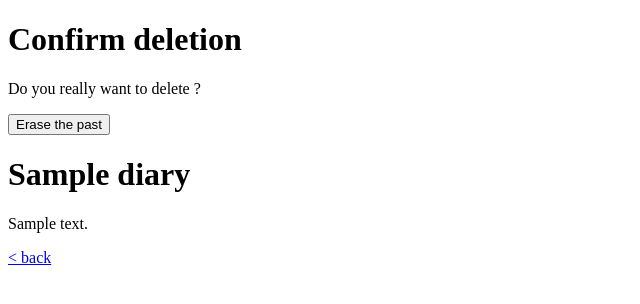
After one commit to bota-rabbit/django-simple-diary, a Django app: page /1/delete/ in a window 1280 px wide. The commit adds this page. Shown: the top 304 px of the page, without its empty margins (0-640 px from the left). Run offline with Django 5.2, Linux system fonts and the light colour scheme; tables that the repository leaves empty hold one stand-in row (values such as "Sample post").

Commit message:
Add diary edit and delete views

```diff
--- /dev/null
+++ b/diary/templates/diary/diary_confirm_delete.html
@@ -0,0 +1,22 @@
+{% extends 'diary/base.html' %}
+{% block content %}
+
+    <h1> Confirm deletion </h1>
+
+    <p> Do you really want to delete ? </p>
+    <form action='' method='POST'> {% csrf_token %}
+        <button type='submit' class='submit delete'> Erase the past </button>
+    </form>
+
+    <div class="diary-title">
+        <h1> {{ diary.title }} </h1>
+    </div>
+    <div class="diary-body">
+        <p> {{ diary.body|linebreaks }} </p>
+    </div>
+
+    <div class='mt-3'>
+        <a href='JavaScript:history.back()' class='btn btn-outline-primary'>&lt; back </a>
+    </div>
+
+{% endblock %}
--- a/diary/templates/diary/diary_form.html
+++ b/diary/templates/diary/diary_form.html
@@ -1,15 +1,15 @@
 {% extends 'diary/base.html' %}
 {% block content %}
 
-    <h1>{{ object|yesno:'編集,新しい日記'}}</h1>
+    <h1>{{ object|yesno:'Falsification of the past,A new day'}}</h1>
 
     <form action='' method='POST'> {% csrf_token %}
         {{ form.as_p }}
-        <button type='submit' class='submit'>{{ object|yesno:'更新,作成'}}</button>
+        <button type='submit' class='submit'>{{ object|yesno:'Changing the past,A new day is born'}}</button>
     </form>
 
     <div>
-        <a href='JavaScript:history.back()' class='btn btn-outline-primary'>&lt; 戻る</a>
+        <a href='JavaScript:history.back()' class='btn btn-outline-primary'>&lt; back</a>
     </div>
 
 {% endblock %}
--- a/diary/templates/diary/diary_list.html
+++ b/diary/templates/diary/diary_list.html
@@ -3,14 +3,12 @@
 
     <h1> Private Diary </h1>
 
-    <p><a href="{% url 'diary:create' %}"> 新しい日記を書く </a></p>
+    <p><a href="{% url 'diary:create' %}"> Spelling a new day </a></p>
 
     {% for diary in object_list %}
         <p><a href="{% url 'diary:detail' diary.pk %}"> {{ diary.title }} </a></p>
     {% empty %}
-        <p> まだ日記はありません。 </p>
+        <p> You weren't born yet </p>
     {% endfor %}
 
-
-
 {% endblock %}
--- a/diary/urls.py
+++ b/diary/urls.py
@@ -7,5 +7,6 @@ urlpatterns = [
     path('', views.ListView.as_view(), name='list'),
     path('<int:pk>', views.DetailView.as_view(), name='detail'),
     path('create/', views.CreateView.as_view(), name='create'),
-
+    path('<int:pk>/edit/', views.EditView.as_view(), name='edit'),
+    path('<int:pk>/delete/', views.DeleteView.as_view(), name='delete'),
 ]
--- a/diary/views.py
+++ b/diary/views.py
@@ -1,6 +1,6 @@
 from django.views import generic
 from .models import Diary
-# from django.urls import reverse_lazy
+from django.urls import reverse_lazy
 
 class ListView(generic.ListView):
     model = Diary
@@ -15,4 +15,14 @@ class CreateView(generic.edit.CreateView):
     fields = ['title', 'body']
     template_name = 'diary/diary_form.html'
     # success_url = reverse_lazy('diary:list')
-        # 作成後の移動先はmodels.py のほうで設定
+        # 作成後の移動先はmodels.py の方で設定
+
+class EditView(generic.edit.UpdateView):
+    model = Diary
+    fields = ['title', 'body']
+    template_name = 'diary/diary_form.html'
+
+class DeleteView(generic.edit.DeleteView):
+    model = Diary
+    template_name = 'diary/diary_confirm_delete.html'
+    success_url = reverse_lazy('diary:list')
```
Also changed, not shown: diary/templates/diary/diary_detail.html (+8 -5 lines).
